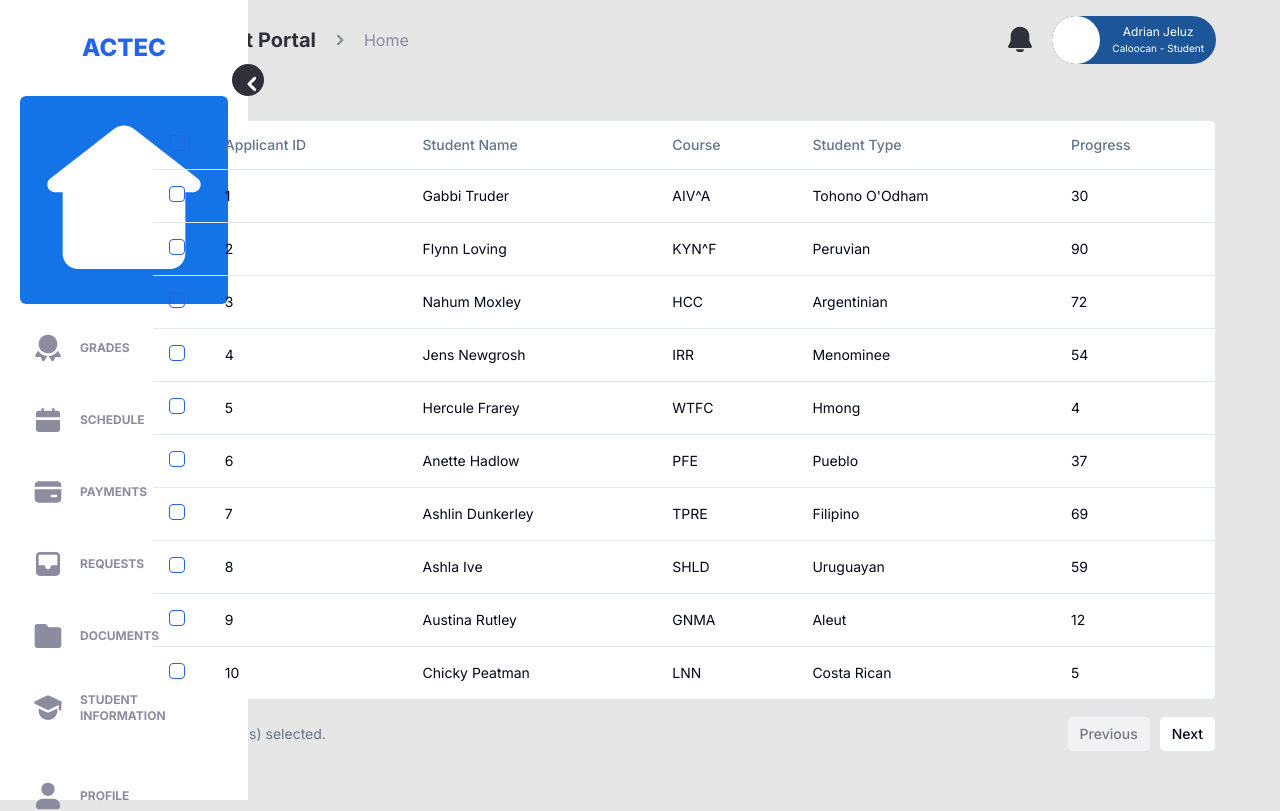
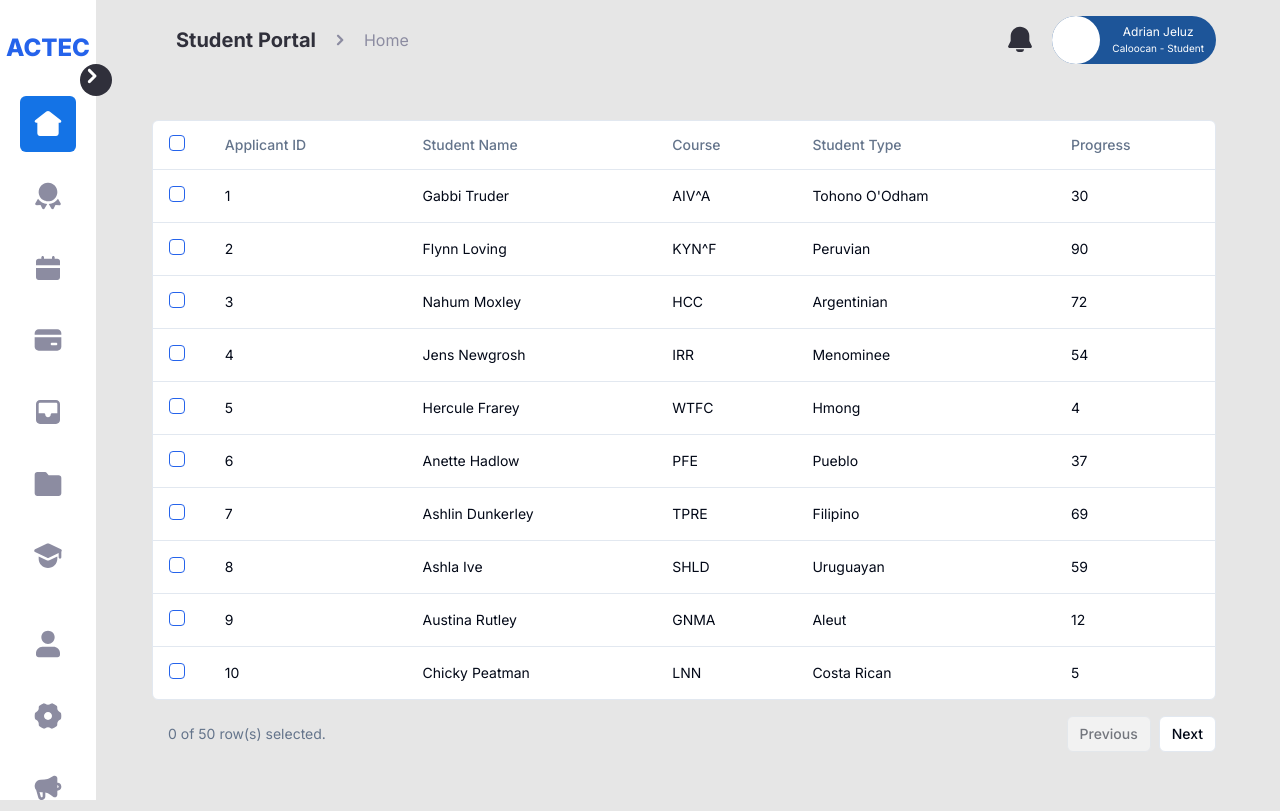
Before and after one commit to Ivar-2143/actec-portal, a Next.js app: page / in a window 1280 px wide. Shown: the top 811 px of the page. Built offline with nearby package versions, Linux system fonts and the light colour scheme.

Commit message:
Added mobile nav
&&

Adjusted the viewport to from md to lg for the header

The header will now appear starting at 1024px width

```diff
--- a/app/globals.css
+++ b/app/globals.css
@@ -4,12 +4,25 @@
 
 .nav-container{
     @apply
-    fixed md:relative top-0 left-0 h-screen w-24 m-0
+    lg:relative
+    top-0 left-0 h-screen w-0 m-0
+    lg:w-24
     ;
 }
+
+.mobile-nav{
+    @apply
+        px-4
+        w-screen bg-white h-full z-50
+        absolute overflow-auto top-0 left-0
+        sm:w-[428px]
+        lg:hidden
+    ;
+}
+
 .side-nav{
     @apply
-        hidden md:flex flex-col justify-between
+        hidden lg:flex flex-col justify-between
         relative
         w-[248px] h-full bg-white
         duration-200
@@ -21,15 +34,18 @@
 
 .portalLinks, .accountLinks{
     @apply
-    flex flex-col my-4 gap-4
+    flex flex-col my-2 gap-2
+    lg:my-4 lg:gap-4
     ;
 }
 
 .sidenav-icon{
     @apply
     flex items-center gap-4 grow-0 shrink-0
+    text-2xl
     p-3 mx-5 rounded-md text-gray
 
+    lg:text-[32px]
 
     hover:bg-company hover:text-white
     group-[.nav-collapsed]/container:md:w-14
@@ -67,7 +83,7 @@ svg:not(:root){
         flex justify-between items-center
         w-full px-6 h-20 bg-company text-white
 
-        md:bg-plat md:pr-16 md:pl-14
+        lg:bg-plat md:pr-16 md:pl-14
     ;
 }
 
@@ -111,7 +127,8 @@ svg:not(:root){
 .crumbs{
     @apply
         flex gap-2 items-center capitalize text-gray text-xs mx-6
-        md:my-10 md:text-base
+        md:max-lg:mx-14
+        lg:my-10 lg:text-base
     ;
 }
 
@@ -119,10 +136,10 @@ svg:not(:root){
 .crumbs > svg{
     @apply
         align-middle text-center mx-auto
-        scale-75
+        scale-75 z-[-1]
         w-4 h-4
-        md:w-8 md:h-8
-
+        lg:w-8 lg:h-8
+        lg:z-0
 
     ;
 }
@@ -133,7 +150,7 @@ svg:not(:root){
 .crumbs > svg > path{
     @apply
         -translate-x-1 -translate-y-1
-        md:translate-x-1 md:translate-y-1
+        lg:translate-x-1 lg:translate-y-1
     ;
 }
 
--- a/app/layout.js
+++ b/app/layout.js
@@ -1,3 +1,4 @@
+
 import Header from '../components/Header'
 import SideNav from '@/components/SideNav'
 import './globals.css'
@@ -11,16 +12,17 @@ export const metadata = {
 }
 
 export default function RootLayout({ children }) {
+
   return (
     <html lang="en">
       <body className={`
-        flex bg-plat w-screen h-screen
+        flex bg-plat w-screen h-screen relative overflow-auto
         ${inter.className}
       `}>
-        <div className='nav-container'>
+        <div className='nav-container z-50'>
           <SideNav />
         </div>
-        <div className='w-full md:w-[calc(100%-96px)]'>
+        <div className='w-full lg:w-[calc(100%-96px)] relative z-0'>
           <Header />
           {children}
         </div>
--- a/components/Header.jsx
+++ b/components/Header.jsx
@@ -1,23 +1,24 @@
+
 import { BellIcon, BurgerIcon } from "@/public/assets/icons";
 import Crumbs from "./ui/Crumbs";
 
 
 export default function Header() {
 
+
   return (
     <>
         <section className='header'>
             <div className="header-bar">
                 <div className="left-side">
-                    <BurgerIcon className='md:hidden' />
-                    <span className="text-xl md:hidden">ACTEC</span>
-                    <div className="desktop-crumb hidden md:block">
+                    <span className="text-xl lg:hidden ml-10">ACTEC</span>
+                    <div className="desktop-crumb hidden lg:block">
                         <Crumbs />
                     </div>
                 </div>
 
                 <div className='right-side'>
-                    <BellIcon className="text-white md:text-darkGray" />
+                    <BellIcon className="text-white lg:text-darkGray" />
                     <div className='user-header-btn'>
                         <div className="circle"></div>
                         <div className="circle-user-info">
@@ -27,9 +28,10 @@ export default function Header() {
                     </div>
                 </div>
             </div>
-            <div className="mobile-crumb flex md:hidden">
+            <div className="mobile-crumb flex lg:hidden">
                 <Crumbs />
             </div>
+
         </section>
     </>
   )
--- a/components/SideNav.jsx
+++ b/components/SideNav.jsx
@@ -5,11 +5,17 @@ import SideBarIcon from './ui/SideBarIcon';
 import { HomeIcon, RibbonIcon, CalendarIcon,
   DebitCardIcon, DropboxIcon, FolderIcon,
   StudentIcon, UserIcon, SettingsIcon,
-  MegaphoneIcon, ExitIcon, ArrowIcon } from '@/public/assets/icons';
+  MegaphoneIcon, ExitIcon, ArrowIcon, BurgerIcon, CloseIcon } from '@/public/assets/icons';
+import { Button } from './ui/button';
+import { XIcon } from 'lucide-react';
+
+
+
 
 
 export default function SideNav() {
-  const [isCollpased, setCollapsed] = useState(false);
+  const [isCollpased, setCollapsed] = useState(true);
+  const [nav, setNav] = useState(false);
 
   const portalLinks = [{
     path: '/',
@@ -48,7 +54,7 @@ export default function SideNav() {
     //* Desktop Navigation
 
     <>
-      <div className={`side-nav group/container ${isCollpased ? 'nav-collapsed': ''}`}>
+      <nav className={`side-nav group/container ${isCollpased ? 'nav-collapsed': ''}`}>
         <button
         className={`top-[64px] right-[-16px] absolute
         w-8 h-8 text-white text-2xl
@@ -87,15 +93,61 @@ export default function SideNav() {
               </span>
           </div>
         </div>
-      </div>
+      </nav>
 
 
       {/*
         Mobile Navigation
       */}
-      <div className="mobileNav">
 
-      </div>
+          <button
+            onClick={()=>{
+              setNav(prev => (!prev));
+              console.log(nav)
+            }}
+            className='text-3xl text-white relative left-6 top-[24px]
+            md:left-14 lg:hidden
+            '
+          >
+            <BurgerIcon />
+          </button>
+        <nav className={`mobile-nav ${(nav)? 'visible': 'invisible'}`}>
+          <button
+            onClick={()=>{
+              setNav(prev => (!prev));
+              console.log(nav)
+            }}
+            className='text-3xl my-6 mx-4'
+          >
+            <CloseIcon />
+          </button>
+
+          <div className='flex flex-col justify-between h-[calc(100%-96px)]'>
+            <div className="portalLinks">
+              {portalLinks.map((link) =>{
+                return(
+                  <SideBarIcon key={link.path} icon={link.icon} label={link.label} link={link.path}/>
+                )
+              })}
+            </div>
+            <div className="accountLinks">
+              <SideBarIcon icon={<UserIcon />} label="profile" link="/profile"/>
+              <SideBarIcon icon={<SettingsIcon />} label="settings" link="/settings"/>
+              <SideBarIcon icon={<MegaphoneIcon />} label="announcements" link="/announements" />
+
+              <div className="
+              flex items-center gap-4
+              p-3 w-auto mx-5 rounded-md text-gray text-2xl cursor-pointer
+              group-[.nav-collapsed]/container:w-14
+              ">
+                <ExitIcon />
+                  <span className='nav-icon-label text-black'>
+                    Logout
+                  </span>
+              </div>
+            </div>
+          </div>
+        </nav>
     </>
 
   )
--- a/components/ui/SideBarIcon.jsx
+++ b/components/ui/SideBarIcon.jsx
@@ -8,7 +8,7 @@ export default function SideBarIcon({icon,label,link}) {
 
   return (
     <Link href={link}>
-        <div className={`sidenav-icon text-[32px] ${pathname === link? 'active-link': ''}`}>
+        <div className={`sidenav-icon ${pathname === link? 'active-link': ''}`}>
             {icon}
             <span className='nav-icon-label'>
                     {label}
```
